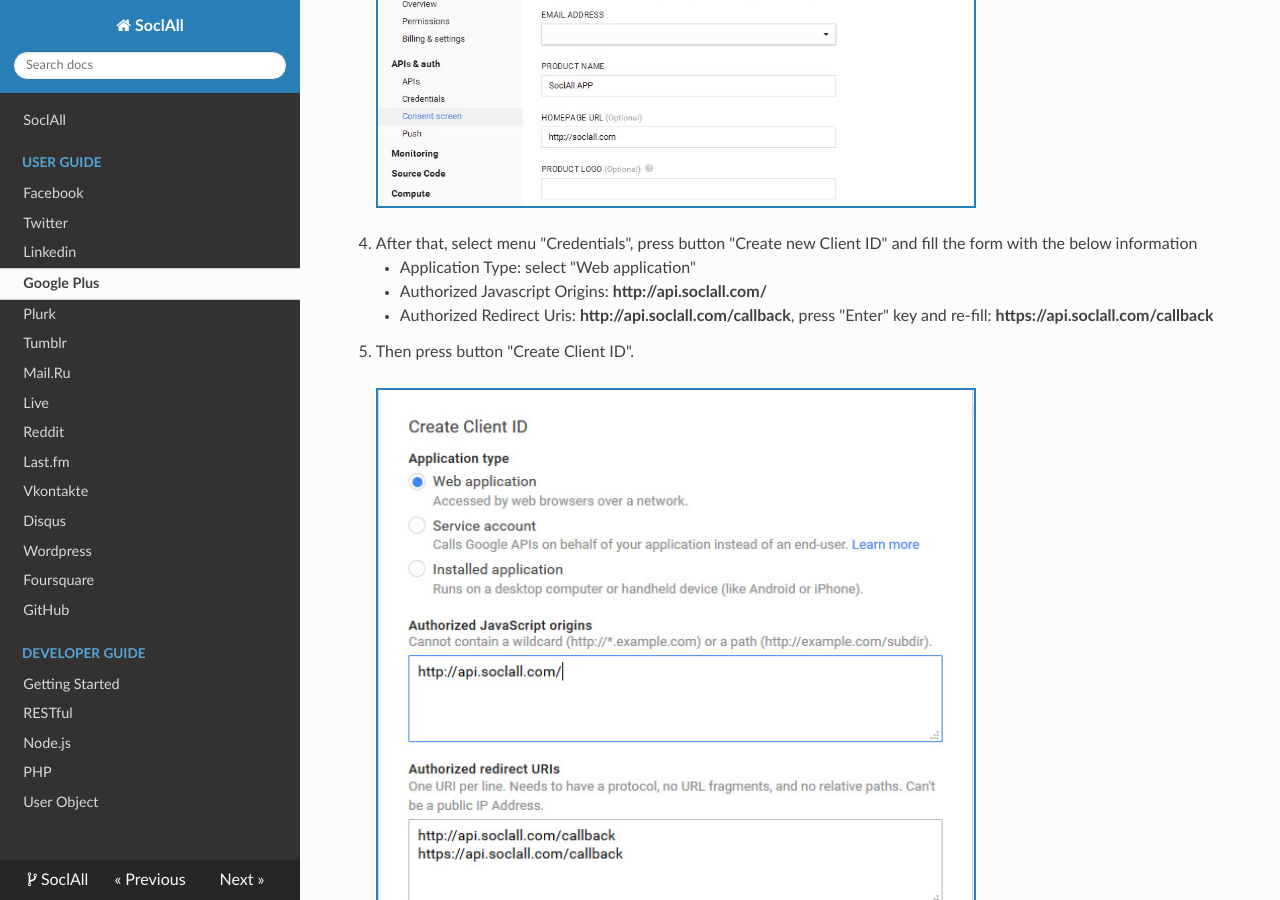
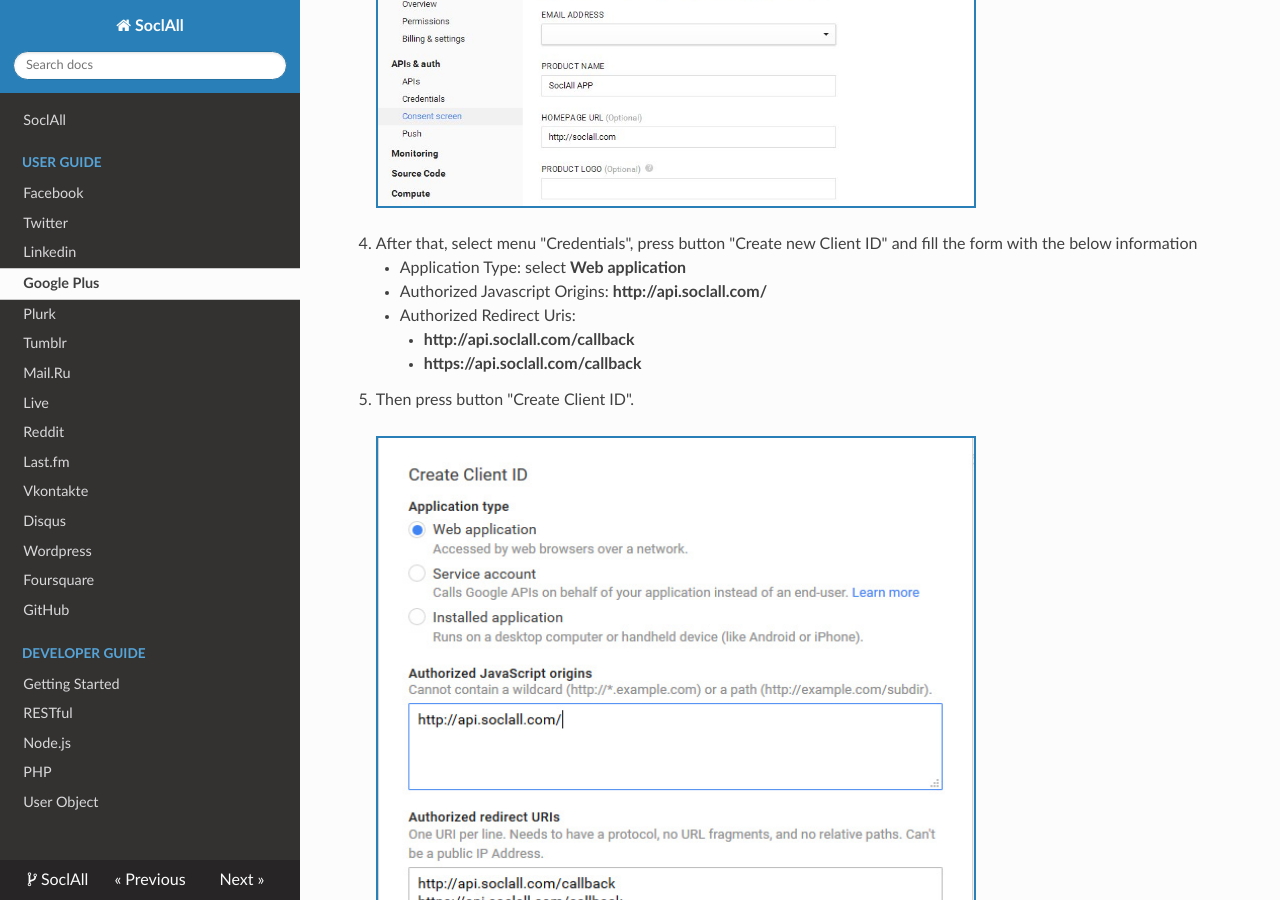
Before and after one commit to nhvu1988/socialall-docs, an MkDocs documentation site: the page built from docs/user-guide/google.md, in a window 1280 px wide and 900 px high, scrolled down 722 px. Built offline with MkDocs 1.6.1, drawn with Linux system fonts in a browser that asks for light colours; nearby versions of some CDN libraries; old or Windows-style settings are respelled for this version of MkDocs.

Commit message:
update user guide - google

```diff
--- a/docs/user-guide/google.md
+++ b/docs/user-guide/google.md
@@ -10,9 +10,11 @@ __To register an application on Google PLus, please follow the steps below:__
     ![Google : Consent Screen](/img/google-3-consent-screen.jpg)
     <div class="soclall-br"></div>
 4. After that, select menu "Credentials", press button "Create new Client ID" and fill the form with the below information
-    * Application Type: select "Web application"
+    * Application Type: select __Web application__
     * Authorized Javascript Origins: __http://api.soclall.com/__
-    * Authorized Redirect Uris: __http://api.soclall.com/callback__, press "Enter" key and re-fill: __https://api.soclall.com/callback__
+    * Authorized Redirect Uris:
+        - __http://api.soclall.com/callback__
+        - __https://api.soclall.com/callback__
 5. Then press button "Create Client ID".
     <div class="soclall-br"></div>
     ![Google : Credentials](/img/google-4-credentials.JPG)
```
